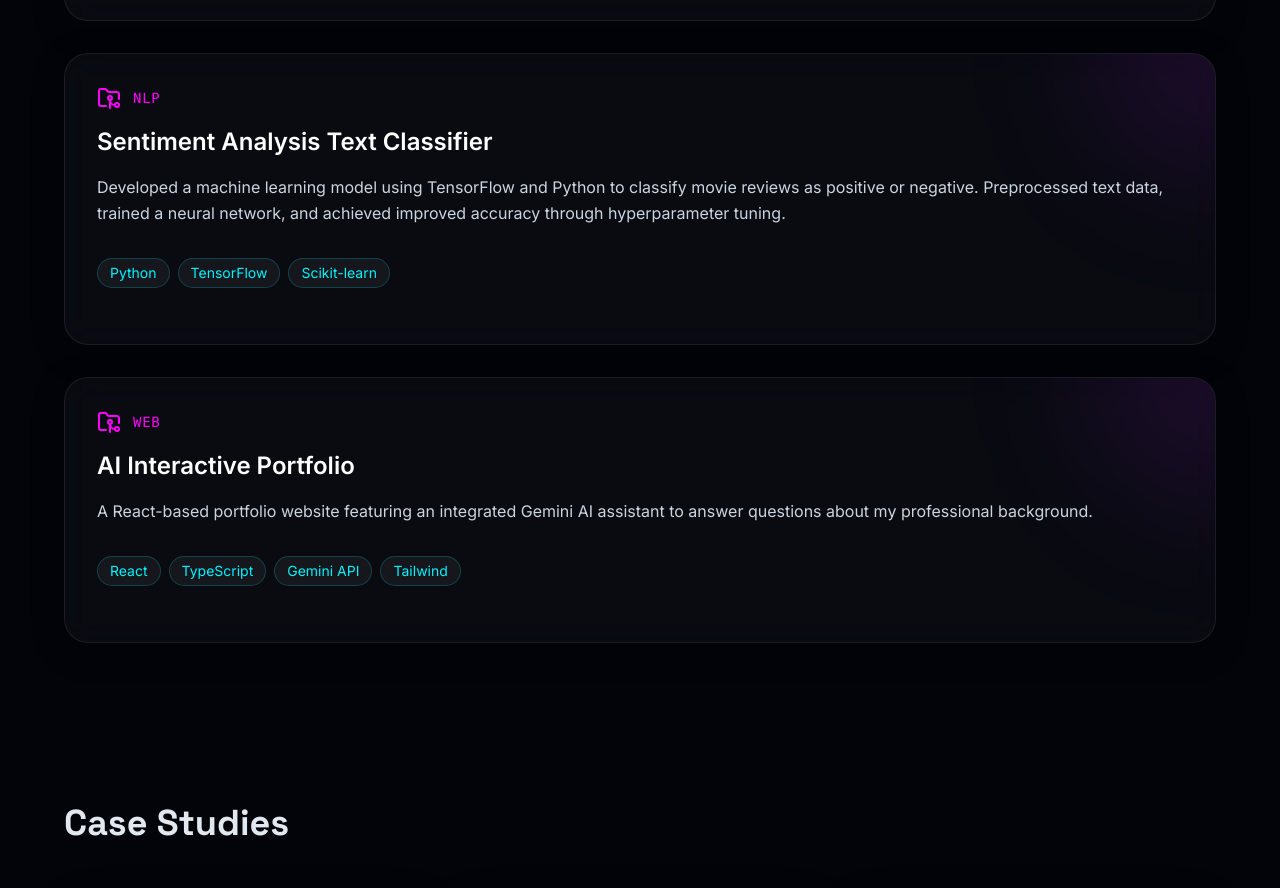
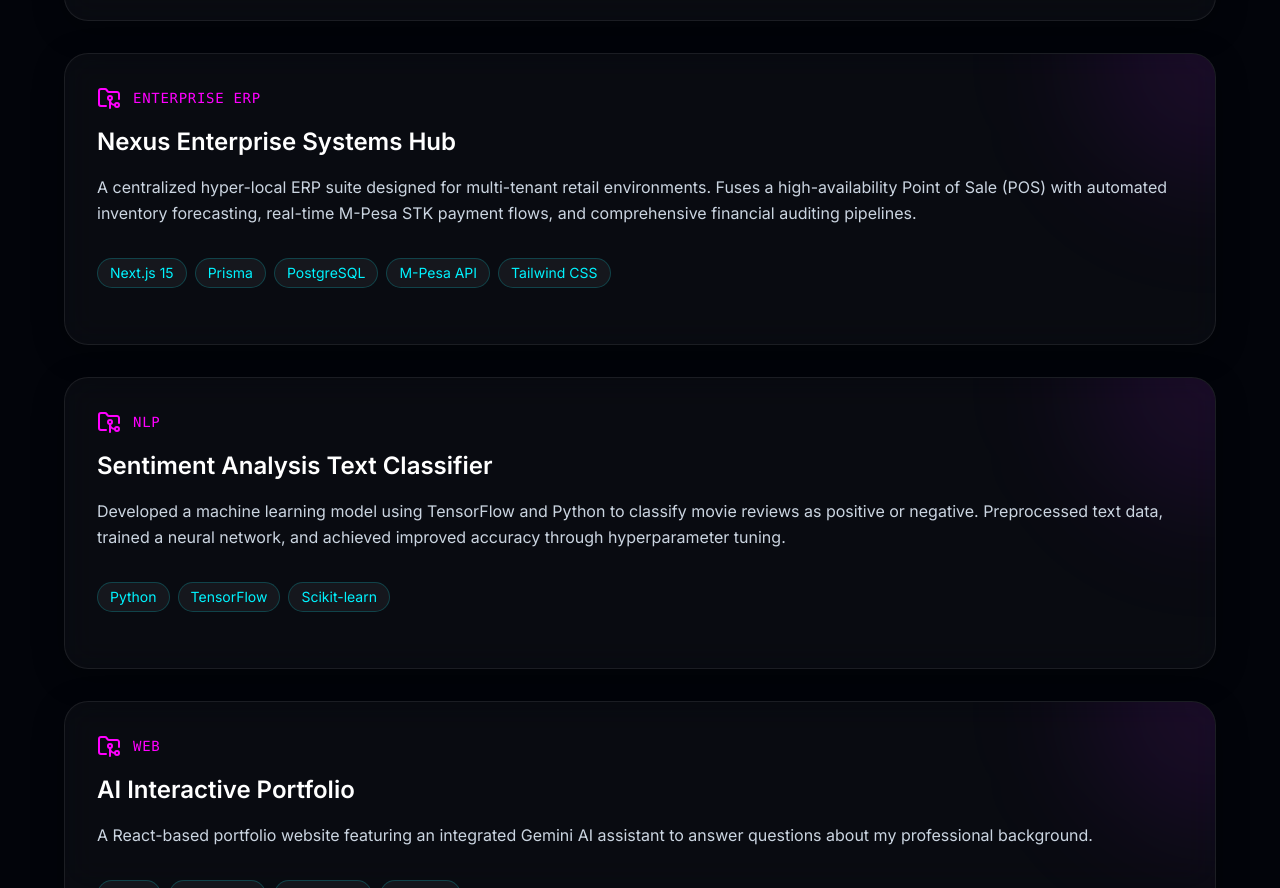
Before and after one commit to themathematcs/my_portfolio, a React (Vite) app: page / in a window 1280 px wide. Shown: the part 5713-6601 px from the top of the page. Built offline with nearby package versions, Linux system fonts and the light colour scheme; no server answers.

Commit message:
Add Nexus Enterprise Systems Hub project with detailed description and technologies

```diff
--- a/constants.ts
+++ b/constants.ts
@@ -303,6 +303,13 @@ export const PROJECTS: Project[] = [
         link: "https://sentinel-csim-v1.web.app/"
     },
     {
+        id: "nexus-epr",
+        title: "Nexus Enterprise Systems Hub",
+        description: "A centralized hyper-local ERP suite designed for multi-tenant retail environments. Fuses a high-availability Point of Sale (POS) with automated inventory forecasting, real-time M-Pesa STK payment flows, and comprehensive financial auditing pipelines.",
+        technologies: ["Next.js 15", "Prisma", "PostgreSQL", "M-Pesa API", "Tailwind CSS"],
+        type: "Enterprise ERP"
+    },
+    {
         id: "sentiment-classifier",
         title: "Sentiment Analysis Text Classifier",
         description: "Developed a machine learning model using TensorFlow and Python to classify movie reviews as positive or negative. Preprocessed text data, trained a neural network, and achieved improved accuracy through hyperparameter tuning.",
```
